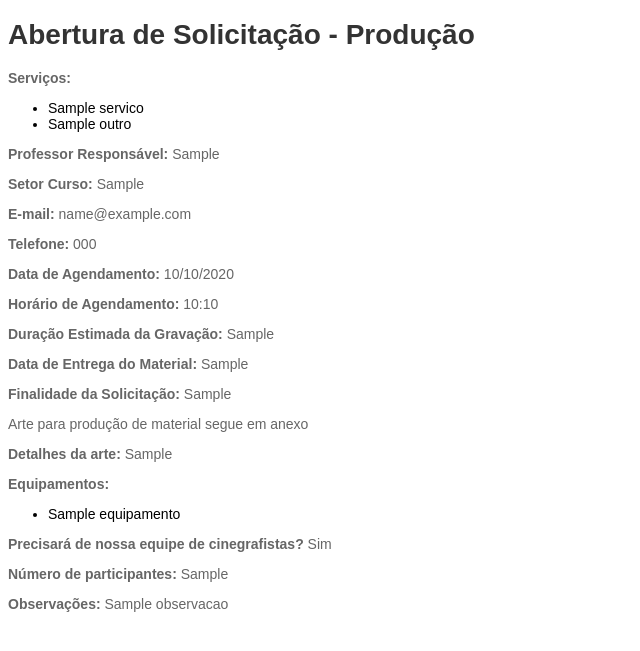
After one commit to bernardrodrigues-cead/CEADSolicitacoes, a Django app: template SolicitacoesApp/templates/producao/email_template.html in a window 1280 px wide. The commit adds this page. Shown: the top 651 px of the page, without its empty margins (0-640 px from the left). Run offline with Django 4.2, Linux system fonts and the light colour scheme; the template is opened without the code that fills it: most values are stand-ins (such as "Sample title", 1, 10 or a date in 2020).

Commit message:
Armazenamento de arquivos e envio de email customizado

```diff
--- a/CEADSolicitacoes/settings.py
+++ b/CEADSolicitacoes/settings.py
@@ -123,6 +123,10 @@ STATIC_URL = 'static/'
 
 STATIC_ROOT = os.path.join(BASE_DIR, 'staticfiles')
 
+MEDIA_URL = '/media/'
+
+MEDIA_ROOT = os.path.join(BASE_DIR, 'media')
+
 STATICFILES_DIRS = [
     os.path.join(BASE_DIR, 'SolicitacoesApp/static')
 ]
--- a/CEADSolicitacoes/urls.py
+++ b/CEADSolicitacoes/urls.py
@@ -25,3 +25,4 @@ urlpatterns = [
 ]
 
 urlpatterns += static(settings.STATIC_URL, document_root=settings.STATIC_ROOT)
+urlpatterns += static(settings.MEDIA_URL, document_root=settings.MEDIA_ROOT)
--- a/SolicitacoesApp/templates/producao/create.html
+++ b/SolicitacoesApp/templates/producao/create.html
@@ -4,7 +4,7 @@
 {% block title%}Create{% endblock%}
 
 {% block content %}
-<form class="main-form container w-50 mb-5" method="post">{% csrf_token %}
+<form class="main-form container w-50 mb-5" method="post" enctype="multipart/form-data">{% csrf_token %}
     <!-- Usar a estrutura a seguir para cada bloco -->
     <div>
         <h2>Produção de Materiais - CEAD Formulário de solicitação</h2>
--- /dev/null
+++ b/SolicitacoesApp/templates/producao/email_template.html
@@ -0,0 +1,87 @@
+<!DOCTYPE html>
+<html>
+<head>
+    <style>
+        /* Estilos */
+        body {
+            font-family: Arial, sans-serif;
+            font-size: 14px;
+        }
+        h1 {
+            color: #333;
+        }
+        p {
+            color: #666;
+        }
+        span {
+            font-weight: bold;
+        }
+    </style>
+</head>
+<body>
+    <h1>Abertura de Solicitação - Produção</h1>
+
+    <p><span>Serviços: </span></p>
+    <ul>
+        {% for servico in data.servicos %}
+        <li>{{servico.nome}}</li>
+        {% endfor %}
+
+        {% if data.outro %}
+        <li>{{outro}}</li>
+        {% endif %}
+    </ul>
+
+    <p><span>Professor Responsável: </span>{{data.professor_responsavel}}</p>
+
+    <p><span>Setor Curso: </span>{{data.setor_curso}}</p>
+
+    <p><span>E-mail: </span>{{data.email}}</p>
+
+    {% if data.telefone %}
+    <p><span>Telefone: </span>{{data.telefone}}</p>
+    {% endif %}
+
+    {% if data.data_agendamento%}
+    <p><span>Data de Agendamento: </span>{{data.data_agendamento|date:'d/m/Y'}}</p>
+    {% endif%}
+
+    {% if data.horario_agendamento %}
+    <p><span>Horário de Agendamento: </span>{{data.horario_agendamento|date:'H:i'}}</p>
+    {% endif %}
+
+    {% if data.duracao_estimada %}
+    <p><span>Duração Estimada da Gravação: </span>{{data.duracao_estimada}}</p>
+    {% endif %}
+
+    <p><span>Data de Entrega do Material: </span>{{data.data_entrega_material}}</p>
+
+    <p><span>Finalidade da Solicitação: </span>{{data.finalidade_solicitacao}}</p>
+
+    {% if data.arte_pronta %}
+    <p>Arte para produção de material segue em anexo</p>
+    {% endif %}
+
+    {% if data.detalhes_arte %}
+    <p><span>Detalhes da arte: </span>{{data.detalhes_arte}}</p>
+    {% endif %}
+
+
+    {% if data.equipamentos %}
+    <p><span>Equipamentos: </span></p>
+    {% endif %}
+    <ul>
+        {% for equipamento in data.equipamentos %}
+        <li>{{equipamento.nome}}</li>
+        {% endfor %}
+    </ul>
+
+    <p><span>Precisará de nossa equipe de cinegrafistas? </span>{% if data.equipe_cead %}Sim{% else %}Não{% endif %}</p>
+
+    <p><span>Número de participantes: </span>{{data.numero_participantes}}</p>
+
+    {% if data.observacao %}
+    <p><span>Observações: </span>{{data.observacao}}</p>
+    {% endif %}
+</body>
+</html>
```
Also changed, not shown: SolicitacoesApp/static/js/utils.js (+6 -5 lines), SolicitacoesApp/utils.py (+2 -20 lines), SolicitacoesApp/views.py (+25 -8 lines), SolicitacoesApp/migrations/0006_alter_producaodematerial_equipe_cead.py (added), media/arte_pronta/Captura_de_tela_de_2023-05-25_09-14-25.png (added), media/arte_pronta/Rascunho_FrontEnd-1.png (added), media/arte_pronta/dream_TradingCard.jpg (added), media/arte_pronta/dream_TradingCard_2w0pMvC.jpg (added), media/arte_pronta/dream_TradingCard_OiX1bmL.jpg (added), media/arte_pronta/dream_TradingCard_dY4pVH7.jpg (added).
